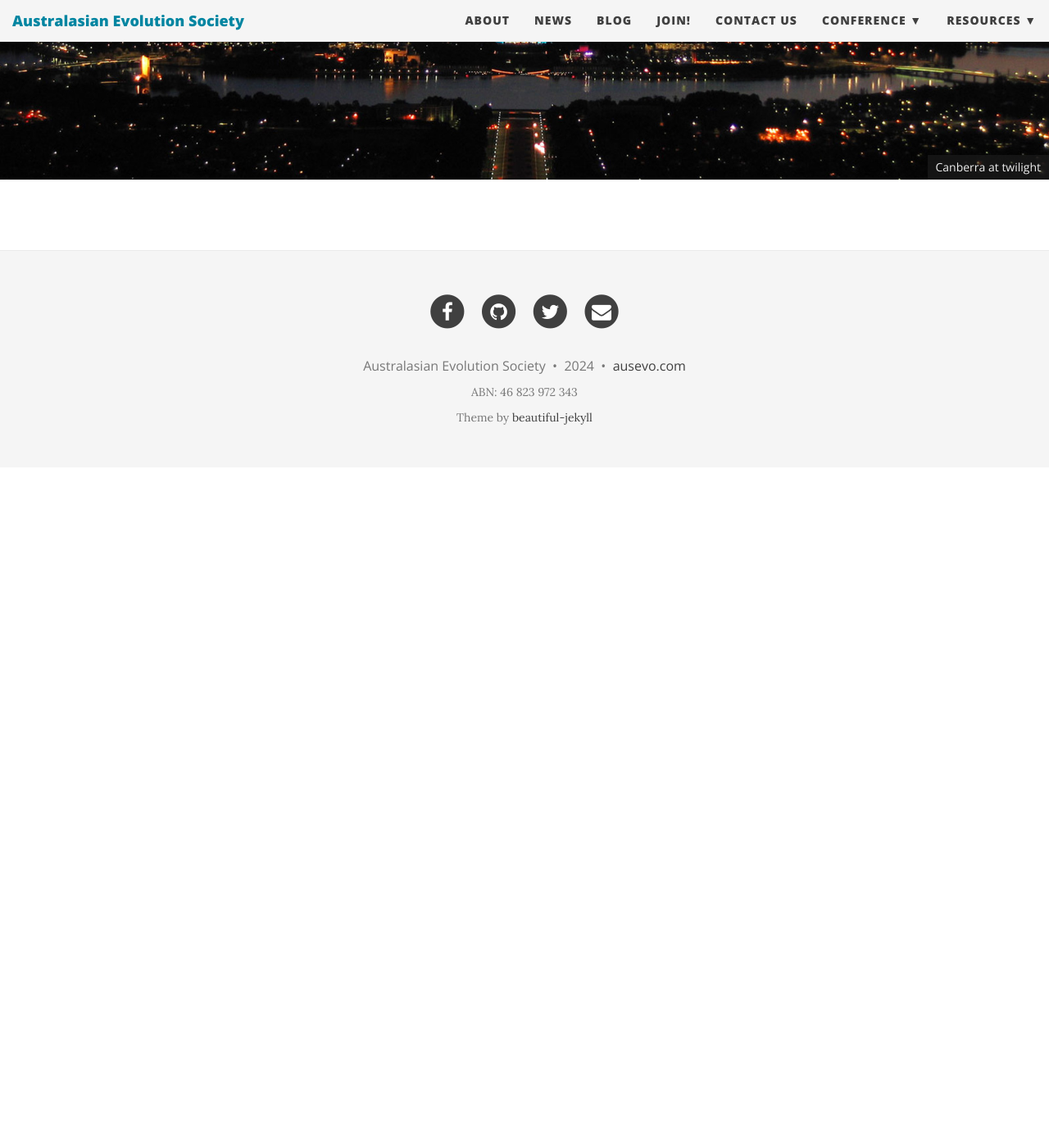
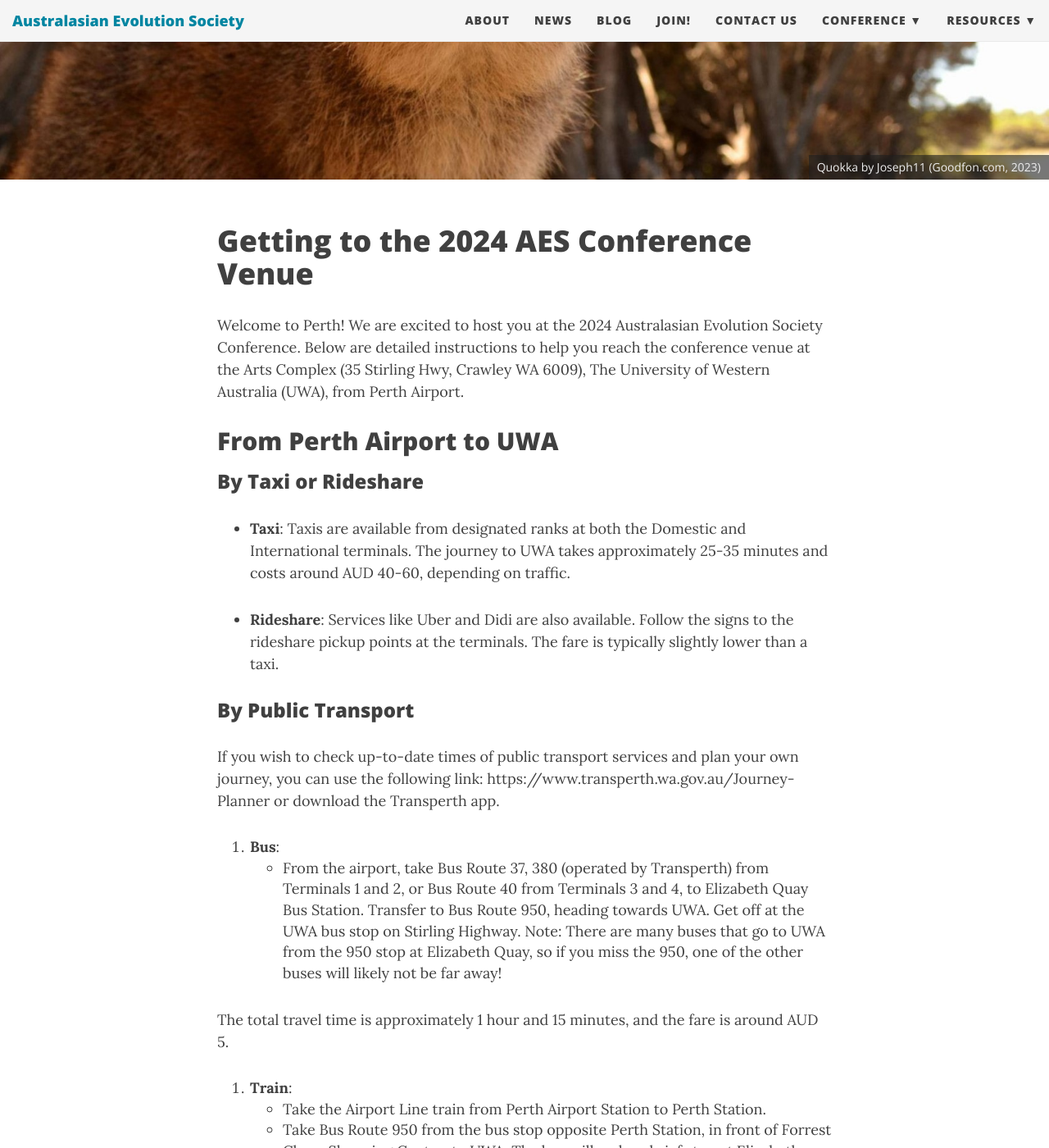
Before and after one commit to ausevo/ausevo.github.io, a Jekyll site: the page built from 2024_Venue.md, in a window 1280 px wide and 1400 px high, scrolled down 270 px. Shown: the whole window at 82% size. Built offline with Jekyll 4.4.1, drawn with Linux system fonts in a browser that asks for light colours; nearby versions of some CDN libraries; before the commit the page ends 900 px from its top, so only the background shows below that; some of the changed text lies outside the part shown.

Commit message:
add image and venue menu

```diff
--- a/2024_Venue.md
+++ b/2024_Venue.md
@@ -3,5 +3,57 @@
 css: /css/index.css
 layout: page
 bigimg:
-- /img/big-imgs/Canberra_twilight.jpeg: Canberra at twilight
+- /img/big-imgs/quokka_Joseph11.jpg: Quokka by Joseph11 (Goodfon.com, 2023)
 ---
+
+# Getting to the 2024 AES Conference Venue
+
+Welcome to Perth! We are excited to host you at the 2024 Australasian Evolution Society Conference. Below are detailed instructions to help you reach the conference venue at the Arts Complex (35 Stirling Hwy, Crawley WA 6009), The University of Western Australia (UWA), from Perth Airport.
+
+## From Perth Airport to UWA
+
+### By Taxi or Rideshare
+
+- **Taxi**: Taxis are available from designated ranks at both the Domestic and International terminals. The journey to UWA takes approximately 25-35 minutes and costs around AUD 40-60, depending on traffic.
+
+- **Rideshare**: Services like Uber and Didi are also available. Follow the signs to the rideshare pickup points at the terminals. The fare is typically slightly lower than a taxi.
+
+### By Public Transport
+
+If you wish to check up-to-date times of public transport services and plan your own journey, you can use the following link: https://www.transperth.wa.gov.au/Journey-Planner or download the Transperth app.
+
+1. **Bus**:
+   - From the airport, take Bus Route 37, 380 (operated by Transperth) from Terminals 1 and 2, or Bus Route 40 from Terminals 3 and 4, to Elizabeth Quay Bus Station.
+   Transfer to Bus Route 950, heading towards UWA. Get off at the UWA bus stop on Stirling Highway. Note: There are many buses that go to UWA from the 950 stop at Elizabeth Quay, so if you miss the 950, one of the other buses will likely not be far away!
+
+ The total travel time is approximately 1 hour and 15 minutes, and the fare is around AUD 5.
+
+2. **Train**:
+   - Take the Airport Line train from Perth Airport Station to Perth Station.
+   - Take Bus Route 950 from the bus stop opposite Perth Station, in front of Forrest Chase Shopping Centre, to UWA. The bus will make a brief stop at Elizabeth Quay Bus Station and then continue to UWA. This journey also takes around 1 hour and 15 minutes.
+
+### By Car
+
+- **Car Rental**: Several car rental services are available at the airport. The drive to UWA takes about 25-35 minutes via the Graham Farmer Freeway and Stirling Highway. Parking at UWA can be limited, so it’s advisable to check parking availability in advance. Please note that if you are planning to park a car at UWA, all campus carparks now use the EasyPark app for payment. Visitors will need to park in the yellow ‘Student and Visitor’ parking bays. Please download and install the EasyPark app on your mobile device before your arrival. For further information, see: https://www.uwa.edu.au/about-us/location-and-campuses/campus-services/transport-and-parking/easypark
+
+
+## Directions to the Arts Complex at UWA
+
+- Once you arrive at UWA, the Arts Complex is centrally located on campus. Enter via the main entrance on Stirling Highway, and follow campus signage to the Arts Complex.
+
+For detailed campus maps and additional transportation information, please visit the [UWA website](https://use.mazemap.com/#v=1&campusid=309&zlevel=1&center=115.816425,-31.980438&zoom=15.6).
+
+
+![](/img/aes2024/map_venue2024.jpg)
+
+
+## Accessibility (Arts Complex, UWA)
+
+All three lecture halls used for the conference are located on the ground floor. Accessible entrances are located at the North and West sides of the building, plus a ramp at the South, should anyone be entering from the carpark.
+There is an accessible bathroom on the ground floor.   If anyone needs to access the upper floors, there is lift access.
+
+## Conference dinner
+
+Our end-of-conference social event will be at the [Market Grounds](https://marketgrounds.com.au/), 10 Telethon Ave, Perth, WA 6000. This venue is located in the heart of the Perth CBD and ~6.5 km from the conference centre. The journey from UWA will take around 20 minutes by car and 30 minutes by public transport. Bus 950, 995, and 24 should take you to the venue. You can use the Transperth Journey Planner to check real-time schedules and routes to ensure a smooth trip.
+
+We look forward to seeing you at the conference. Safe travels!
--- a/_config.yml
+++ b/_config.yml
@@ -27,7 +27,7 @@
     # - Past conferences: "conferences_general"
     - Registration: "registration"
     # - Program: "programme"
-    # - Venue: "2024_Venue"
+    - Venue: "2024_Venue"
     - Accom: "2024_accom"
     # - Social: "social_events_2022"
     # - Online: "2023_online"
```
Also changed, not shown: img/aes2024/map_venue2024.jpg (added).
